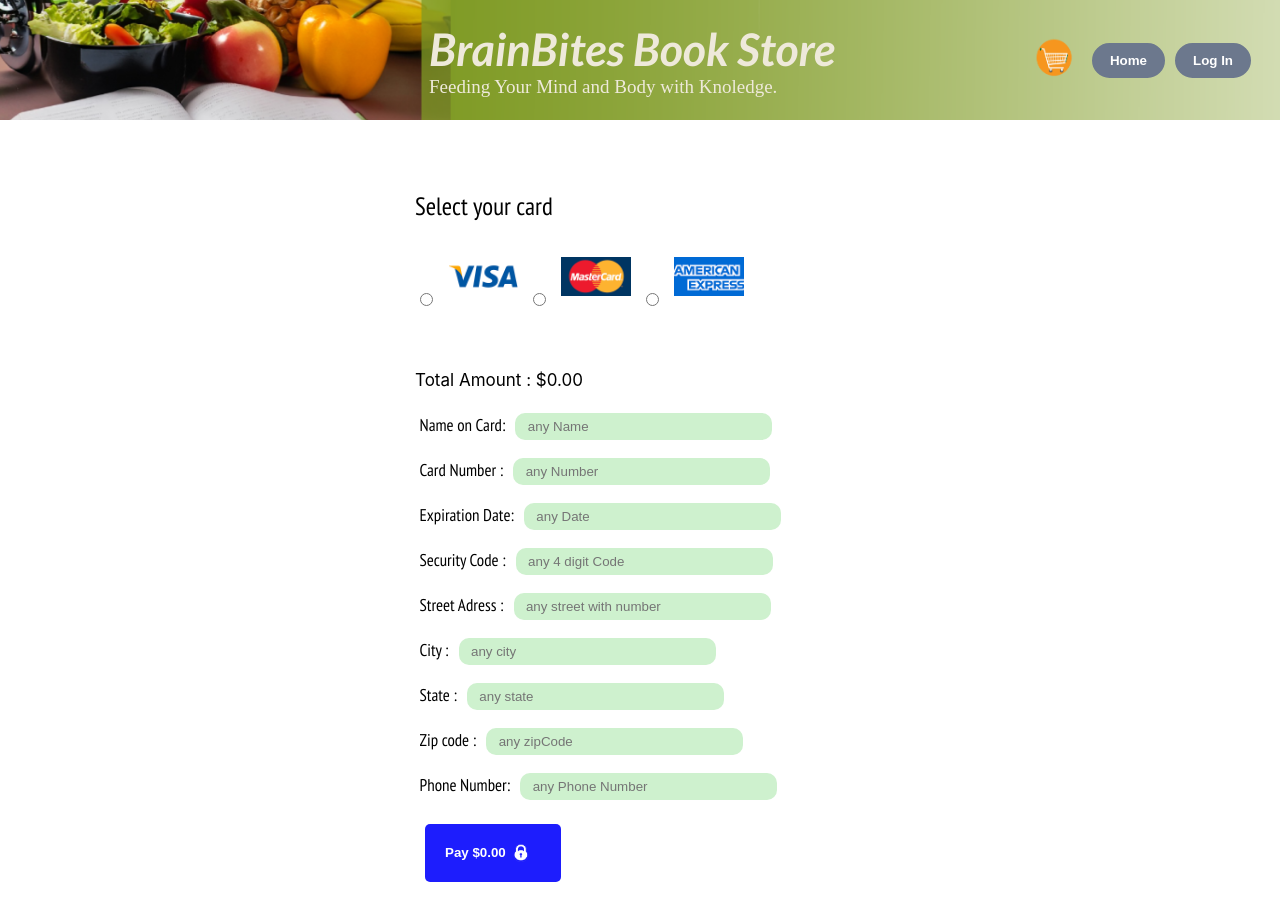
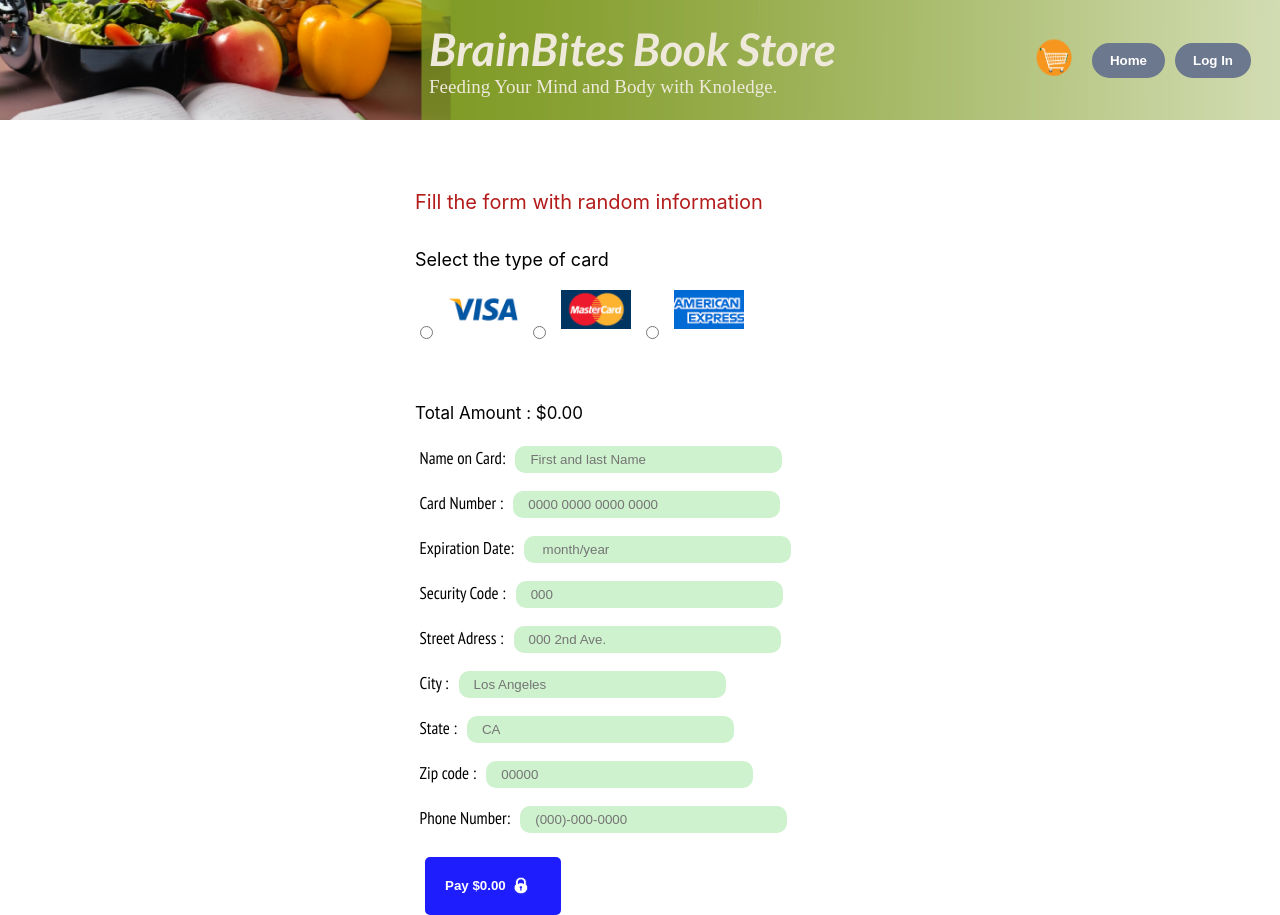
Before and after one commit to omarh2o2022/React-BrainBites-book-store, a React (Create React App) app: page /PurchaseOrder in a window 1280 px wide. Before the commit the page ends 882 px from the top, so only its background shows below. Built offline with nearby package versions, Linux system fonts and the light colour scheme.

Commit message:
purchase css aded

```diff
--- a/src/App.js
+++ b/src/App.js
@@ -1,7 +1,7 @@
 /* App.js code */
 
 import React, { useState } from 'react';
-import { BrowserRouter as Router, Routes, Route} from 'react-router-dom';
+import { BrowserRouter as Router, Routes, Route } from 'react-router-dom';
 import './App.css';
 
 import TopBar from './components/TopBar';
@@ -40,6 +40,8 @@ const App = () => {
 
   ]);
 
+
+
   const [cartMessage, setCartMessage] = useState('');
   const [clickedButtons, setClickedButtons] = useState([]);
 
@@ -63,6 +65,11 @@ const App = () => {
     return totalPrice.toFixed(2);
   };
 
+  const emptyCart = () => {
+    setCartItems([]);
+  };
+
+
 
   return (
     <Router>
@@ -74,6 +81,8 @@ const App = () => {
 
 
         <Routes>
+
+          <Route path="/login" element={<Login />} />
           <Route
             path="/app"
             element={
@@ -86,12 +95,12 @@ const App = () => {
               />
             }
           />
-          <Route path="/login" element={<Login />} />
+
 
 
           <Route
             path="/PurchaseOrder"
-            element={<PurchaseOrder totalAmount={getTotalPrice()} />}
+            element={<PurchaseOrder totalAmount={getTotalPrice()} emptyCart={emptyCart} />}
           />
 
           <Route
--- a/src/components/Cart.js
+++ b/src/components/Cart.js
@@ -6,12 +6,14 @@ import './Cart.css';
 
 
 const Cart = ({ cartItems, removeFromCart }) => {
+
+  const navigatePurchase = useNavigate();
   const getTotalPrice = () => {
     const totalPrice = cartItems.reduce((acc, book) => acc + book.price, 0);
     return totalPrice.toFixed(2);
   };
 
-  const navigatePurchase = useNavigate();
+
   const goToPurchase = () => {
     if (cartItems.length === 0) {
       alert('Please add items to the cart.');
--- a/src/components/PurchaseOrder.css
+++ b/src/components/PurchaseOrder.css
@@ -10,9 +10,18 @@
 
   }
   .selectCard{
-    font-family: 'PT Sans Narrow', sans-serif;
-    font-size: 25px;
-    margin-bottom: 25px;
+
+    font-size: 20px;
+    margin-bottom: 35px;
+    color: rgb(180, 28, 28);
+
+  }
+
+  .typeOfCar{
+
+    font-size: 18px;
+    margin-bottom: 10px;
+    margin-top: 15px;
 
   }
 
@@ -53,7 +62,7 @@
   input[type=text] {
 
     margin-left: 10px;
-    padding-left: 5px;
+    padding-left: 15px;
     border-radius: 10px;
     width: 250px;
     height: 25px;
--- a/src/components/PurchaseOrder.js
+++ b/src/components/PurchaseOrder.js
@@ -1,7 +1,8 @@
 import React, { useState } from 'react';
 import './PurchaseOrder.css';
+import { useNavigate } from 'react-router-dom';
 
-const PurchaseOrder = ({ totalAmount }) => {
+const PurchaseOrder = ({ totalAmount, emptyCart  }) => {
   const [selectedCard, setSelectedCard] = useState('');
   const [nameOnCard, setNameOnCard] = useState('');
   const [cardNumber, setCardNumber] = useState('');
@@ -12,15 +13,40 @@ const PurchaseOrder = ({ totalAmount }) => {
   const [streetAdress, setStreetAdress] = useState('');
   const [city, setCity] = useState ('');
   const [state, setState] = useState ('');
+  const navigate = useNavigate();
 
   const handleCardSelect = (cardType) => {
     setSelectedCard(cardType);
   };
 
   const handlePay = () => {
-    // Here, you can implement the payment logic or any action you want to perform
-    // when the user clicks the "Pay" button.
-    console.log('Payment processing...');
+    // Check if all fields are filled
+    if (
+      selectedCard &&
+      nameOnCard &&
+      cardNumber &&
+      expirationDate &&
+      securityCode &&
+      postalCode &&
+      phoneNumber &&
+      streetAdress &&
+      city &&
+      state
+    ) {
+      // Payment logic or actions here
+
+      // Empty the cart
+      emptyCart();
+
+      // Show success message
+      alert('Your purchase has been made successfully.');
+
+      // Navigate back to the main page
+      navigate('/app');
+    } else {
+      // Show a popup indicating missing fields
+      alert('Please fill out all the required fields.');
+    }
   };
 
   return (
@@ -28,7 +54,8 @@ const PurchaseOrder = ({ totalAmount }) => {
       <div>
         {/* Display the images of credit cards with radio buttons */}
         <div>
-          <div className='selectCard'>Select your card</div>
+          <div className='selectCard'>Fill the form with random information</div>
+          <div className='typeOfCar'>Select the type of card</div>
           <label>
             <input
               type='radio'
@@ -71,7 +98,7 @@ const PurchaseOrder = ({ totalAmount }) => {
            <input
 
             type='text'
-            placeholder='  any Name'
+            placeholder='First and last Name'
             value={nameOnCard}
             onChange={(e) => setNameOnCard(e.target.value)}
           />
@@ -81,7 +108,7 @@ const PurchaseOrder = ({ totalAmount }) => {
            <div className='CardNumber'>Card  Number    :
            <input
             type='text'
-            placeholder='  any Number'
+            placeholder='0000 0000 0000 0000'
             value={cardNumber}
             onChange={(e) => setCardNumber(e.target.value)}
           />
@@ -92,7 +119,7 @@ const PurchaseOrder = ({ totalAmount }) => {
            <div className='ExpirationDate'>Expiration Date:
           <input
             type='text'
-            placeholder='  any Date'
+            placeholder=' month/year'
             value={expirationDate}
             onChange={(e) => setExpirationDate(e.target.value)}
           />
@@ -103,7 +130,7 @@ const PurchaseOrder = ({ totalAmount }) => {
            <div className='SecurityCode'>Security Code :
           <input
             type='text'
-            placeholder='  any 4 digit Code'
+            placeholder='000'
             value={securityCode}
             onChange={(e) => setSecurityCode(e.target.value)}
           />
@@ -112,7 +139,7 @@ const PurchaseOrder = ({ totalAmount }) => {
            <div className='streetAdress'>Street Adress  :
           <input
             type='text'
-            placeholder='  any street with number'
+            placeholder='000 2nd Ave.'
             value={streetAdress}
             onChange={(e) => setStreetAdress(e.target.value)}
           />
@@ -122,7 +149,7 @@ const PurchaseOrder = ({ totalAmount }) => {
           <div className='city'>City  :
           <input
             type='text'
-            placeholder='  any city'
+            placeholder='Los Angeles'
             value={city}
             onChange={(e) => setCity(e.target.value)}
           />
@@ -131,7 +158,7 @@ const PurchaseOrder = ({ totalAmount }) => {
           <div className='state'>State  :
           <input
             type='text'
-            placeholder='  any state'
+            placeholder='CA'
             value={state}
             onChange={(e) => setState(e.target.value)}
           />
@@ -142,7 +169,7 @@ const PurchaseOrder = ({ totalAmount }) => {
           <div className='PostalCode'>Zip code  :
           <input
             type='text'
-            placeholder='  any zipCode'
+            placeholder='00000'
             value={postalCode}
             onChange={(e) => setPostalCode(e.target.value)}
           />
@@ -151,7 +178,7 @@ const PurchaseOrder = ({ totalAmount }) => {
           <div className='PhoneNumber'>Phone Number:
           <input
             type='text'
-            placeholder='  any Phone Number'
+            placeholder='(000)-000-0000'
             value={phoneNumber}
             onChange={(e) => setPhoneNumber(e.target.value)}
           />
```
